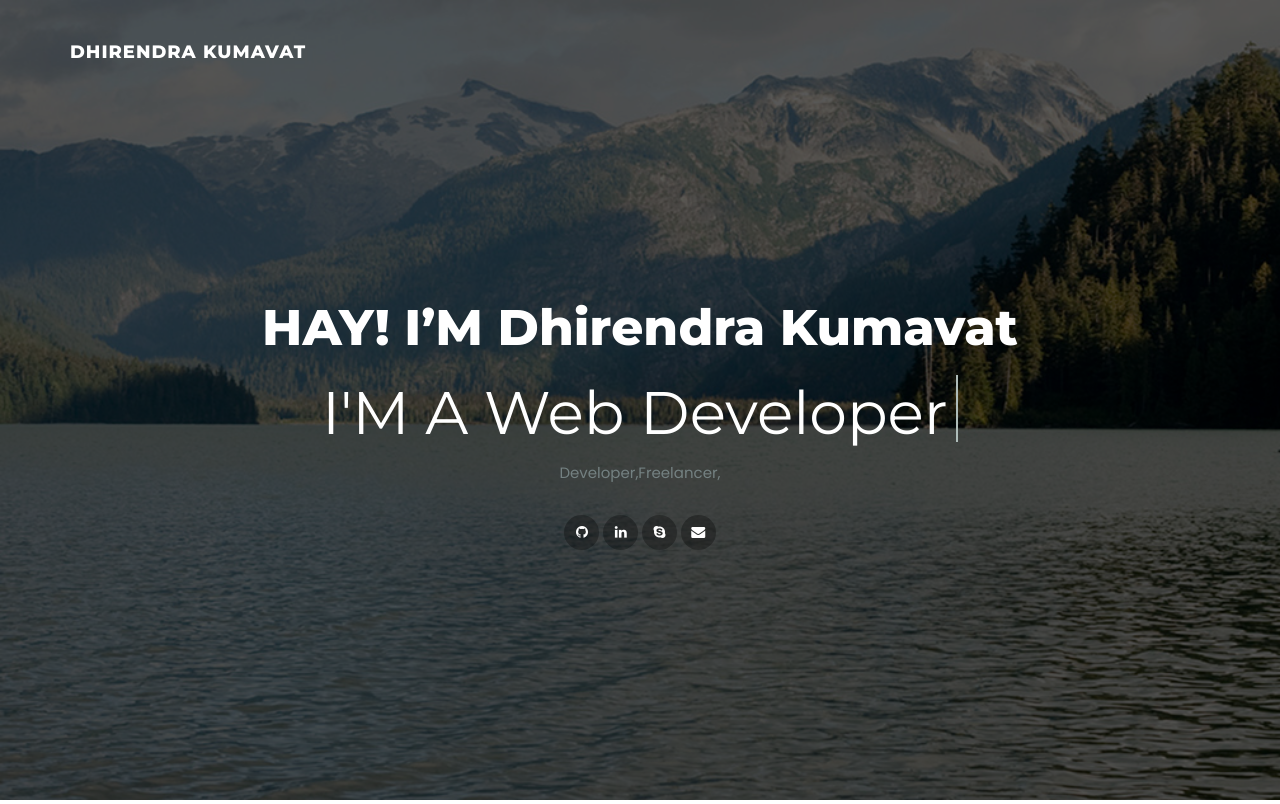
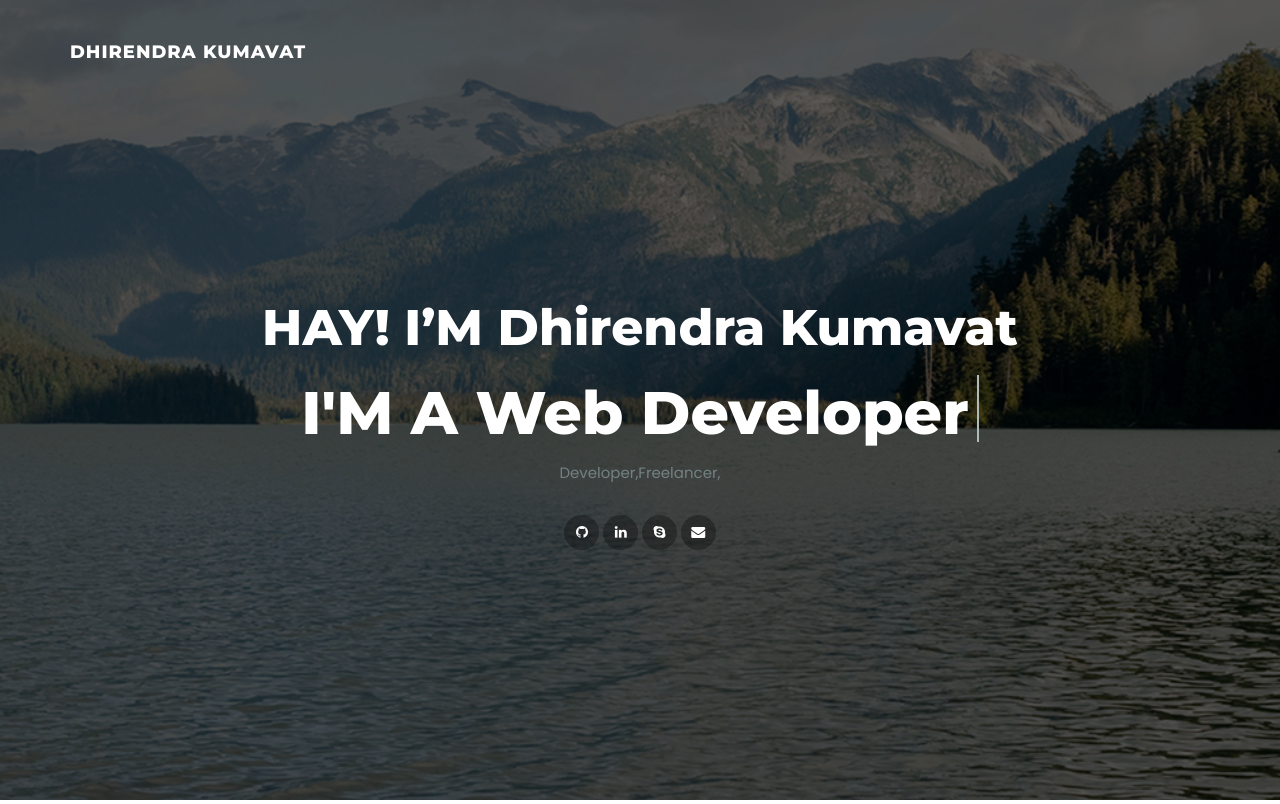
Before and after one commit to dhirenkumavat/dhirenkumavat.github.io, a PHP site: page / in a window 1280 px wide. Shown: the top 804 px of the page. Run offline with PHP 8.4, Linux system fonts and the light colour scheme; some libraries are stand-ins or nearby versions.

Commit message:
Code update

```diff
--- a/css/style.css
+++ b/css/style.css
@@ -285,7 +285,7 @@ p {
   font-weight: 200;
 }
 .header .caption h1 b {
-  font-weight: 400;
+  font-weight: 800;
 }
 .header .caption .social-icon {
   margin-top: 30px;
--- a/index.html
+++ b/index.html
@@ -363,14 +363,14 @@ If you're looking to hire a professional Web programmer or freelance Web develop
   </div>
        </div>
   </section>
-  <section class="elimentCon">
+  <!-- <section class="elimentCon">
     <div class="container">
       <div class="row">
         <div class="col-md-6">dd</div>
         <div class="col-md-6">dd</div>
       </div>
     </div>
-  </section>
+  </section> -->
     <!--====== Blog ======-->
 
     <!--====== End Blog ======-->
```
